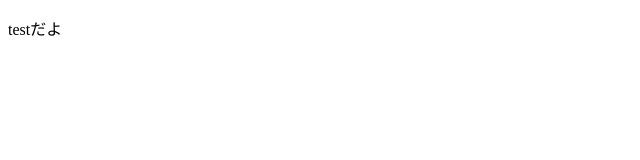
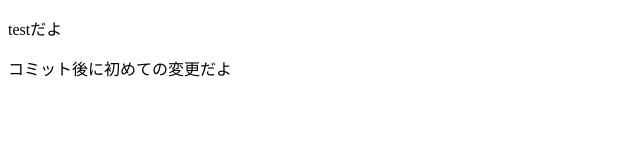
Before and after one commit to shimada-jline/test, a plain HTML site: page index.html in a window 1280 px wide. Shown: the whole page, without its empty margins (0-640 px from the left). Drawn offline with Linux system fonts and the light colour scheme.

Commit message:
index.htmlに文章追加したよ

```diff
--- a/index.html
+++ b/index.html
@@ -7,6 +7,7 @@
 <body>
 
 <p>testだよ</p>
+<p>コミット後に初めての変更だよ</p>
 
 </body>
 </html>
```
